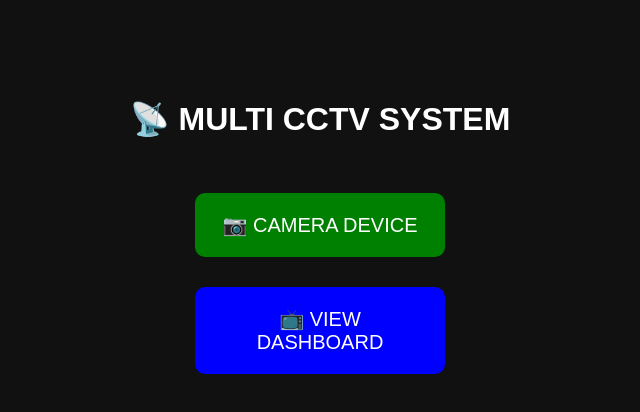
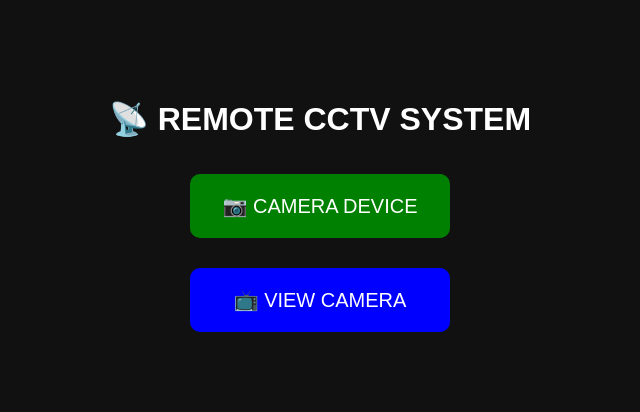
Before and after one commit to anrachana28-del/camera-Live, a website: page public/index.html in a window 1280 px wide. Shown: the whole page, without its empty margins (320-960 px from the left). Drawn offline with Linux system fonts and the light colour scheme.

Commit message:
Update index.html

```diff
--- a/public/index.html
+++ b/public/index.html
@@ -2,15 +2,15 @@
 <html>
 <head>
 <meta charset="UTF-8">
-<title>CCTV SYSTEM</title>
+<title>REMOTE CCTV</title>
 
 <style>
 body{
   margin:0;
-  font-family:Arial;
   background:#111;
   color:white;
   text-align:center;
+  font-family:Arial;
 }
 
 .container{
@@ -18,7 +18,7 @@ body{
 }
 
 button{
-  width:250px;
+  width:260px;
   padding:20px;
   margin:15px;
   font-size:20px;
@@ -36,10 +36,6 @@ button{
   background:blue;
   color:white;
 }
-
-h1{
-  margin-bottom:40px;
-}
 </style>
 </head>
 
@@ -47,7 +43,7 @@ h1{
 
 <div class="container">
 
-  <h1>📡 MULTI CCTV SYSTEM</h1>
+  <h1>📡 REMOTE CCTV SYSTEM</h1>
 
   <button class="cam" onclick="goCamera()">
     📷 CAMERA DEVICE
@@ -56,7 +52,7 @@ h1{
   <br>
 
   <button class="view" onclick="goViewer()">
-    📺 VIEW DASHBOARD
+    📺 VIEW CAMERA
   </button>
 
 </div>
```
